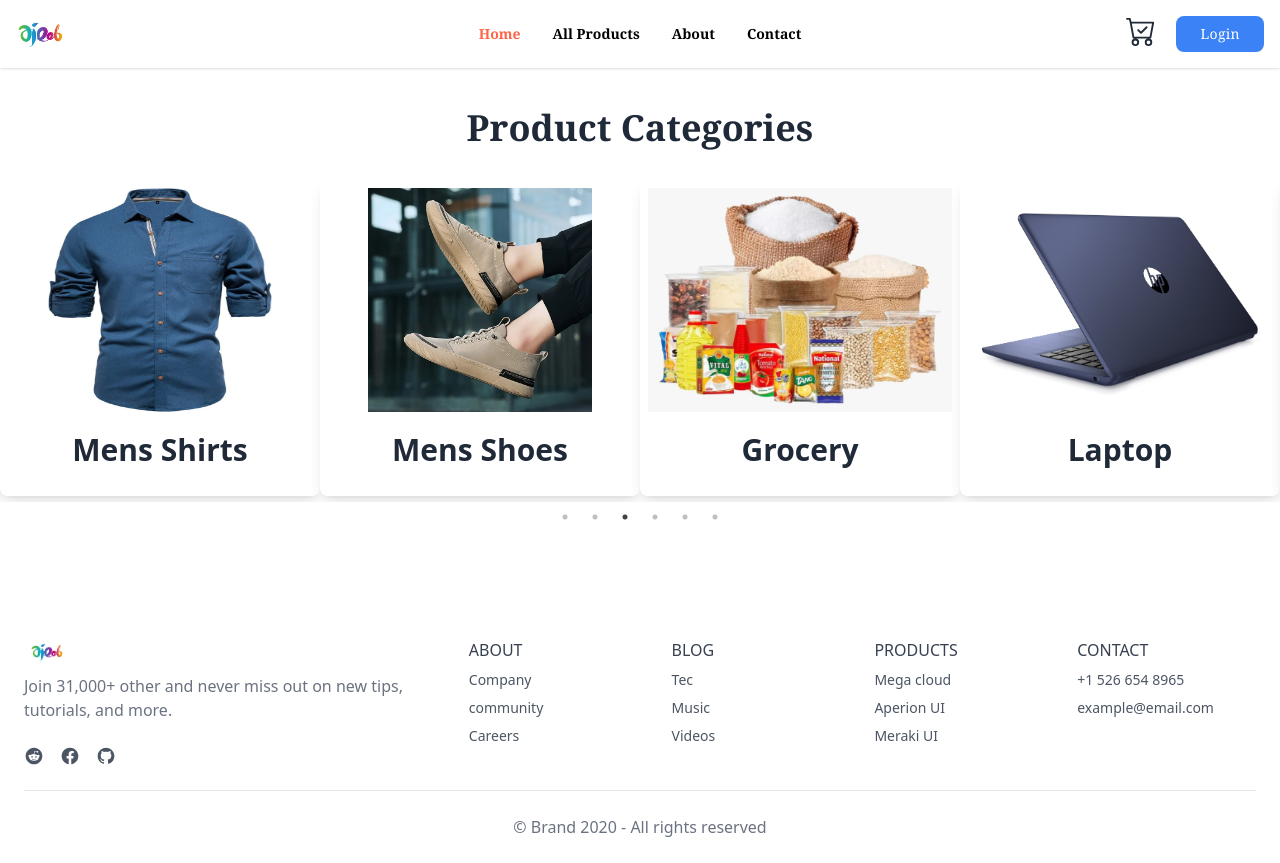
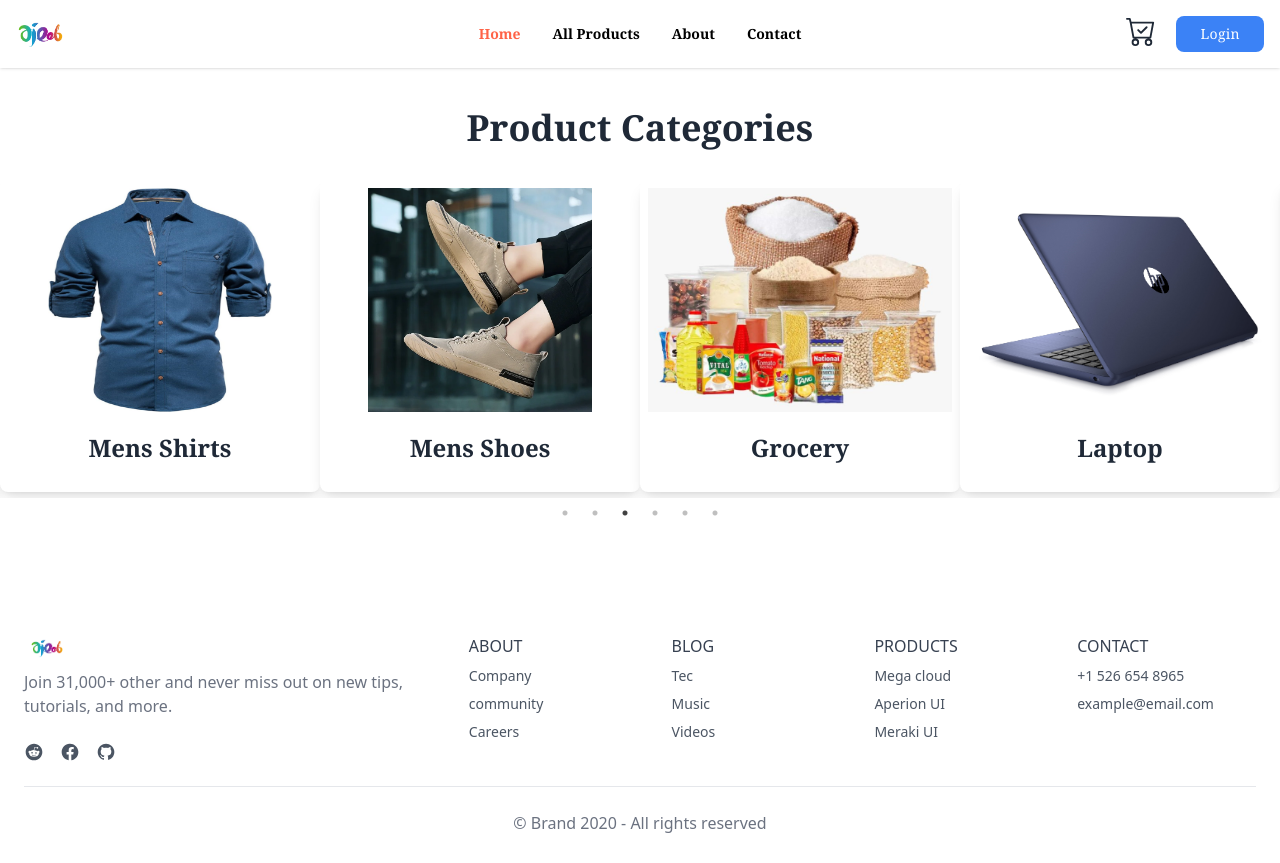
Before and after one commit to 21MoududAhammed/Products-House, a React (Vite) app: page / in a window 1280 px wide. Shown: the top 863 px of the page. Built offline with nearby package versions, Linux system fonts and the light colour scheme; no server answers.

Commit message:
Updated design of categories names

```diff
--- a/src/components/ProductCategories.jsx
+++ b/src/components/ProductCategories.jsx
@@ -55,8 +55,8 @@ export default function ProductCategories() {
   };
 
   return (
-    <section className="my-10 ">
-      <h2 className="text-center text-2xl md:text-4xl font-bold font-serif mb-8">
+    <section className="my-10">
+      <h2 className="text-center text-2xl md:text-4xl  text-gray-800 dark:text-white font-bold font-serif mb-8">
         Product Categories
       </h2>
 
@@ -73,12 +73,9 @@ export default function ProductCategories() {
             </div>
 
             <div className="py-5 text-center">
-              <a
-                href="#"
-                className="block text-3xl font-bold text-gray-800 dark:text-white"
-              >
+              <h3 className="block text-2xl font-bold font-serif text-gray-800 dark:text-white">
                 Beauty
-              </a>
+              </h3>
             </div>
           </div>
           {/* Beauty end  */}
@@ -94,12 +91,9 @@ export default function ProductCategories() {
             </div>
 
             <div className="py-5 text-center">
-              <a
-                href="#"
-                className="block text-3xl font-bold text-gray-800 dark:text-white"
-              >
+              <h3 className="block text-2xl font-bold font-serif text-gray-800 dark:text-white">
                 Fragnance
-              </a>
+              </h3>
             </div>
           </div>
           {/* fragnance end  */}
@@ -115,12 +109,9 @@ export default function ProductCategories() {
             </div>
 
             <div className="py-5 text-center">
-              <a
-                href="#"
-                className="block text-3xl font-bold text-gray-800 dark:text-white"
-              >
+              <h3 className="block text-2xl font-bold font-serif text-gray-800 dark:text-white">
                 Mens Shirts
-              </a>
+              </h3>
             </div>
           </div>
           {/* mens-shirt end  */}
@@ -136,12 +127,9 @@ export default function ProductCategories() {
             </div>
 
             <div className="py-5 text-center">
-              <a
-                href="#"
-                className="block text-3xl font-bold text-gray-800 dark:text-white"
-              >
+              <h3 className="block text-2xl font-bold font-serif text-gray-800 dark:text-white">
                 Mens Shoes
-              </a>
+              </h3>
             </div>
           </div>
           {/* mens-shirt end  */}
@@ -157,12 +145,9 @@ export default function ProductCategories() {
             </div>
 
             <div className="py-5 text-center">
-              <a
-                href="#"
-                className="block text-3xl font-bold text-gray-800 dark:text-white"
-              >
+              <h3 className="block text-2xl font-bold font-serif text-gray-800 dark:text-white">
                 Grocery
-              </a>
+              </h3>
             </div>
           </div>
           {/* grocery end  */}
@@ -178,12 +163,9 @@ export default function ProductCategories() {
             </div>
 
             <div className="py-5 text-center">
-              <a
-                href="#"
-                className="block text-3xl font-bold text-gray-800 dark:text-white"
-              >
+              <h3 className="block text-2xl font-bold font-serif text-gray-800 dark:text-white">
                 Laptop
-              </a>
+              </h3>
             </div>
           </div>
           {/* Laptop end  */}
```
